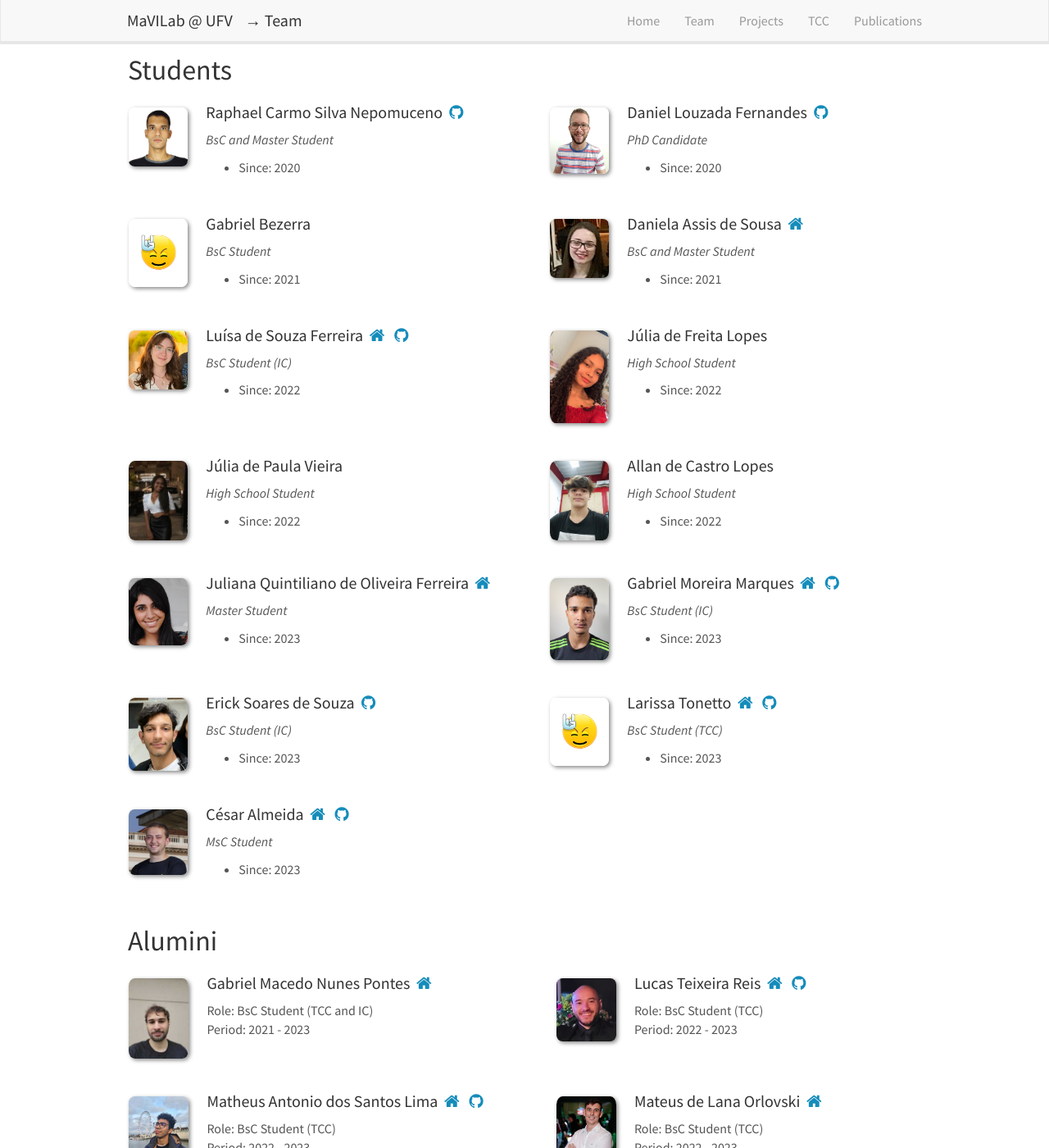
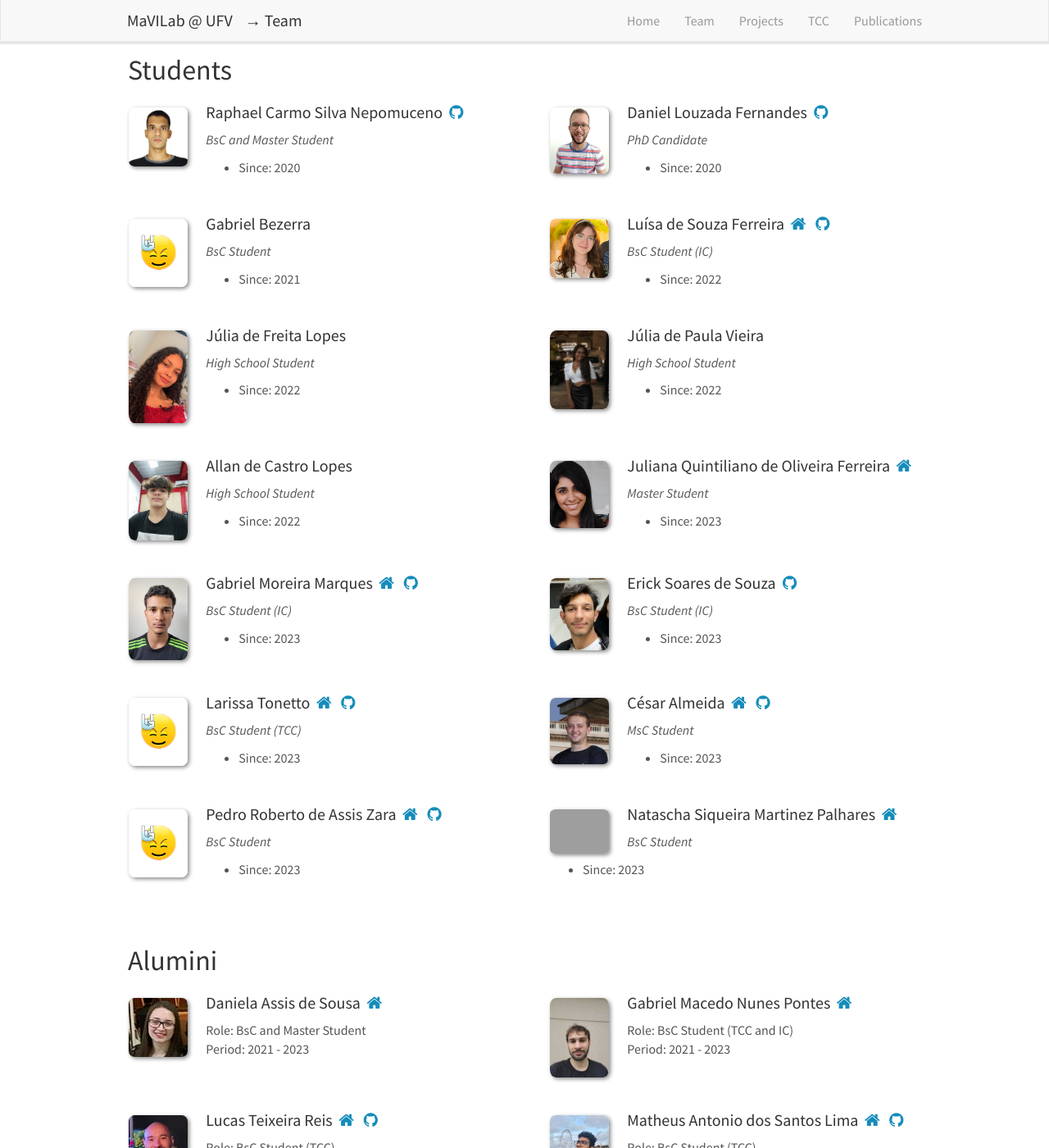
Before and after one commit to MaVILab-UFV/mavilab-ufv.github.io, a Jekyll site: the page built from _pages/team.md, in a window 1280 px wide and 1400 px high, scrolled down 616 px. Shown: the whole window at 82% size. Built offline with Jekyll 4.4.1, drawn with Linux system fonts in a browser that asks for light colours; nearby versions of some CDN libraries; grey boxes are pictures that could not be loaded.

Commit message:
Adicionando alunos: Natascha e Pedro.

```diff
--- a/_data/students_list.yml
+++ b/_data/students_list.yml
@@ -23,14 +23,6 @@
     homepage:
     github:
     level: BsC Student
-
-  - name: Daniela Assis de Sousa
-    photo: daniela-assis.jpeg
-    since: 2021
-    until:
-    homepage: http://www.linkedin.com/in/sousa-daniela
-    github:
-    level: BsC and Master Student
 
   - name: Luísa de Souza Ferreira
     photo: luisa-ferreira.jpg
@@ -104,8 +96,32 @@
     github: https://github.com/CeElt
     level: MsC Student
 
+  - name: Pedro Roberto de Assis Zara
+    photo: rock.jpg
+    since: 2023
+    until:
+    homepage: https://www.linkedin.com/in/pedro-roberto-zara-b91b32201/
+    github: https://github.com/zara-pedro
+    level: BsC Student
+
+  - name: Natascha Siqueira Martinez Palhares
+    photo: natascha-palhares.jpg
+    since: 2023
+    until:
+    homepage: http://www.linkedin.com/in/natascha-palhares
+    github:
+    level: BsC Student
+
 - type: Alumini
   list:
+  - name: Daniela Assis de Sousa
+    photo: daniela-assis.jpeg
+    since: 2021
+    until: 2023
+    homepage: http://www.linkedin.com/in/sousa-daniela
+    github:
+    level: BsC and Master Student
+
   - name: Gabriel Macedo Nunes Pontes
     photo: gabriel-pontes.jpg
     since: 2021
```
Also changed, not shown: images/teampic/natascha-palhares.jpeg (added).
